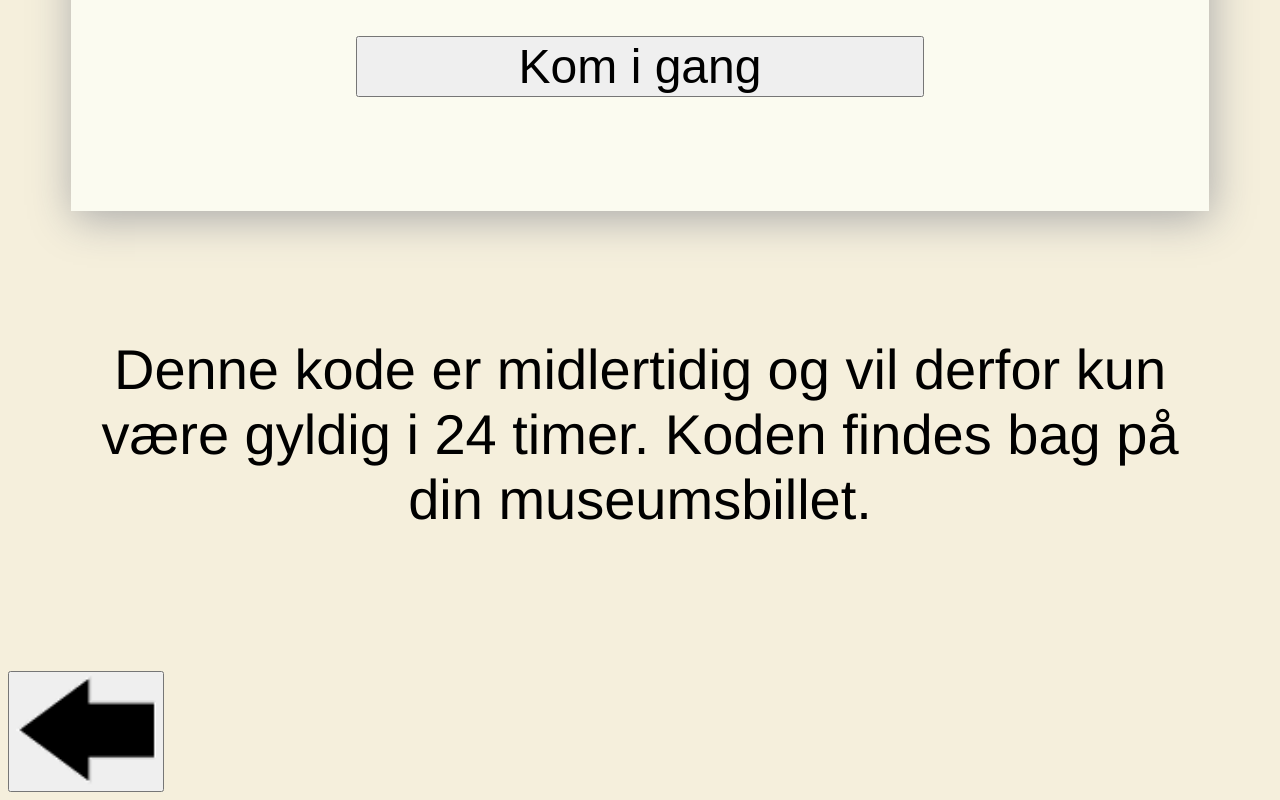
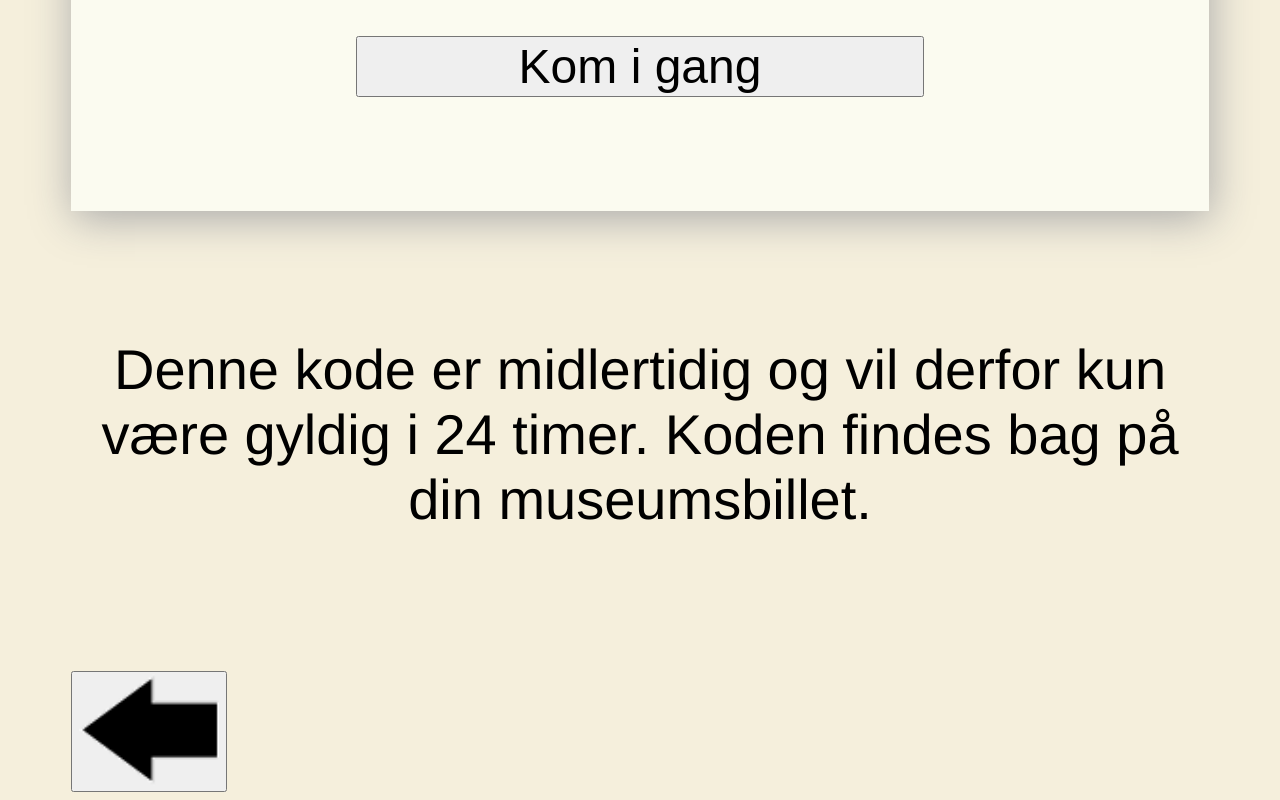
Before and after one commit to Toftegaard1996/Eksamen---Flugt, a plain HTML site: page login.html in a window 1280 px wide. Shown: the part 969-1769 px from the top of the page. Drawn offline with Linux system fonts and the light colour scheme.

Commit message:
endnu en knap

```diff
--- a/login.html
+++ b/login.html
@@ -25,7 +25,7 @@
                 </div>
                     <p class="billettekst">Denne kode er midlertidig og vil derfor kun være gyldig i 24 timer. Koden findes bag på din museumsbillet.</p>
 
-                    <button type="button" onclick="tilbage()" class="tilbageknapfeedback">
+                    <button type="button" onclick="tilbage()" class="tilbageknaplogin">
                     <img src="billeder/Tilbagepil-sort.png" alt="tilbageknap">
 
                     </button>
```
